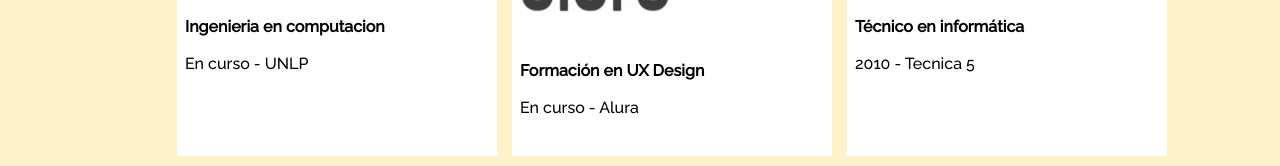
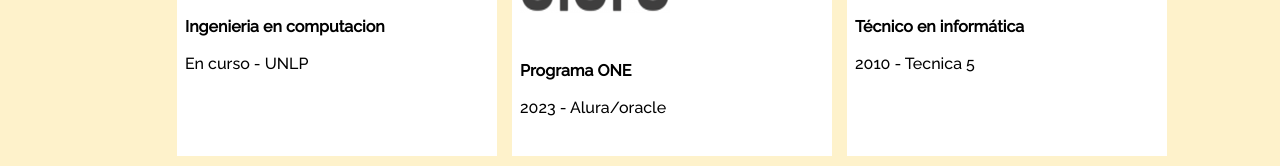
Before and after one commit to Josed91/porfolio, a plain HTML site: page index.html in a window 1280 px wide. Shown: the part 1244-1410 px from the top of the page. Drawn offline with Linux system fonts and the light colour scheme.

Commit message:
Update index.html
actualizacion de la seccion formaion academica

```diff
--- a/index.html
+++ b/index.html
@@ -163,8 +163,8 @@
                 <ul class="academic__courses__list">
                     <!--Pon el logotipo de la institución de formación -->
                     <li class="academic__courses__item__img"><img src="assets\alura_logo.png"></li>
-                    <li class="academic__courses__item__title"><h4>Formación en UX Design</h4></li>
-                    <li class="academic__courses__item__subtitle"><p>En curso - Alura</p></li>
+                    <li class="academic__courses__item__title"><h4>Programa ONE</h4></li>
+                    <li class="academic__courses__item__subtitle"><p>2023 - Alura/oracle</p></li>
                 </ul>
             </div>
             <div class="academic__courses__box">
```
